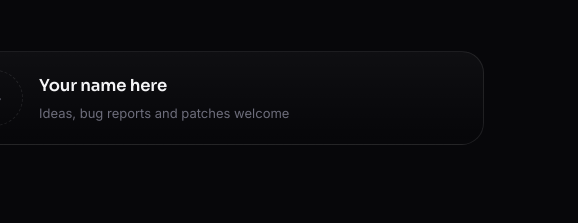
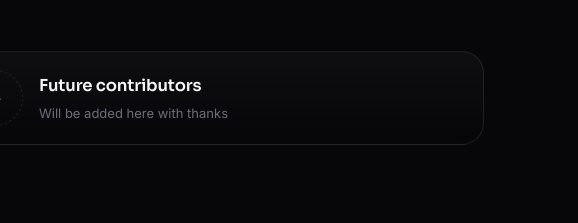
Before and after one commit to kainatquaderee/wetube, a plain HTML site: page docs/index.html in a window 1280 px wide. Shown: the part 7077-7300 px from the top of the page, 702-1280 px from the left. Drawn offline with Linux system fonts and the light colour scheme.

Commit message:
docs(site): credit future contributors on the placeholder card

```diff
--- a/docs/index.html
+++ b/docs/index.html
@@ -508,8 +508,8 @@
           <a class="person person-cta reveal" href="https://github.com/kainatquaderee/wetube/issues" rel="noopener">
             <span class="avatar-plus" aria-hidden="true">+</span>
             <span class="person-meta">
-              <b>Your name here</b>
-              <span class="role">Ideas, bug reports and patches welcome</span>
+              <b>Future contributors</b>
+              <span class="role">Will be added here with thanks</span>
             </span>
           </a>
         </div>
```
